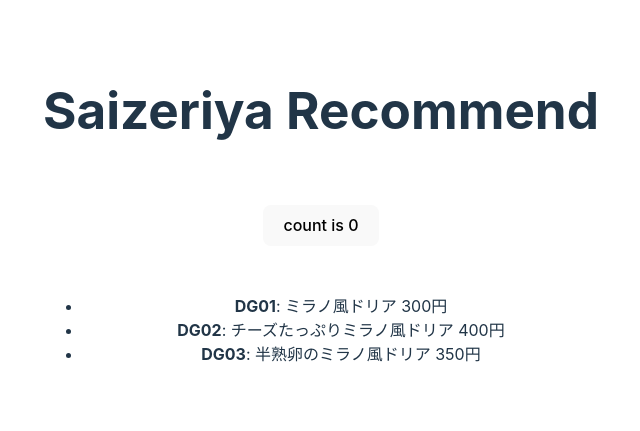
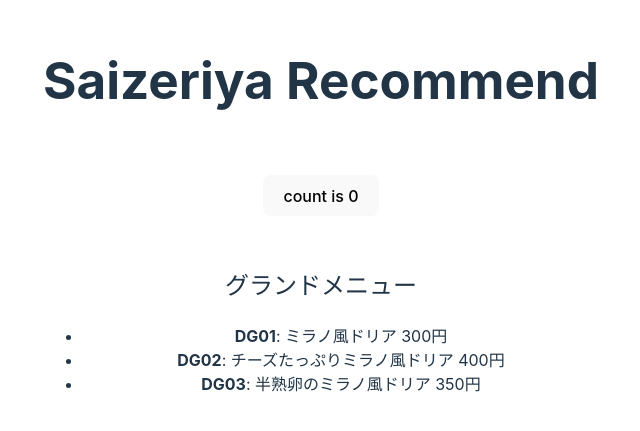
Before and after one commit to tsukasaI/saizeriya_recommend, a React (Vite) app: page / in a window 1280 px wide. Shown: the part 185-616 px from the top of the page, without its empty margins (319-959 px from the left). Built offline with nearby package versions, Linux system fonts and the light colour scheme.

Commit message:
fix list html

```diff
--- a/src/components/MenuList.tsx
+++ b/src/components/MenuList.tsx
@@ -4,6 +4,8 @@
   const menu = LoadGrandMenu()
 
   return (
+    <>
+      <h2>グランドメニュー</h2>
       <ul>
         {menu.map((m) => {
           return (
@@ -16,5 +18,6 @@
           )
         })}
       </ul>
+    </>
   )
 }
```
Also changed, not shown: 1 other file (tests, documents, lock files or other folders). Lines whose indentation alone changed are shown as unchanged.
